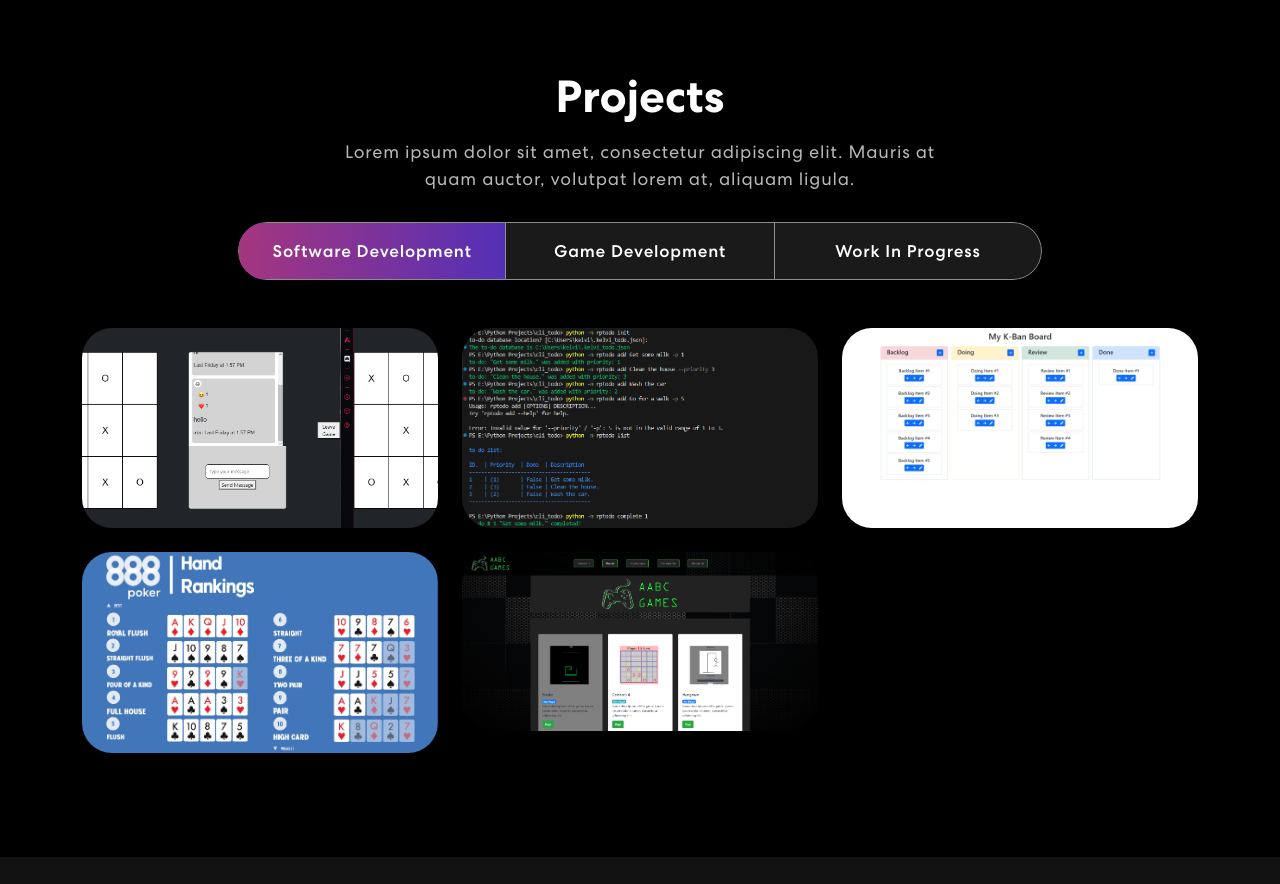
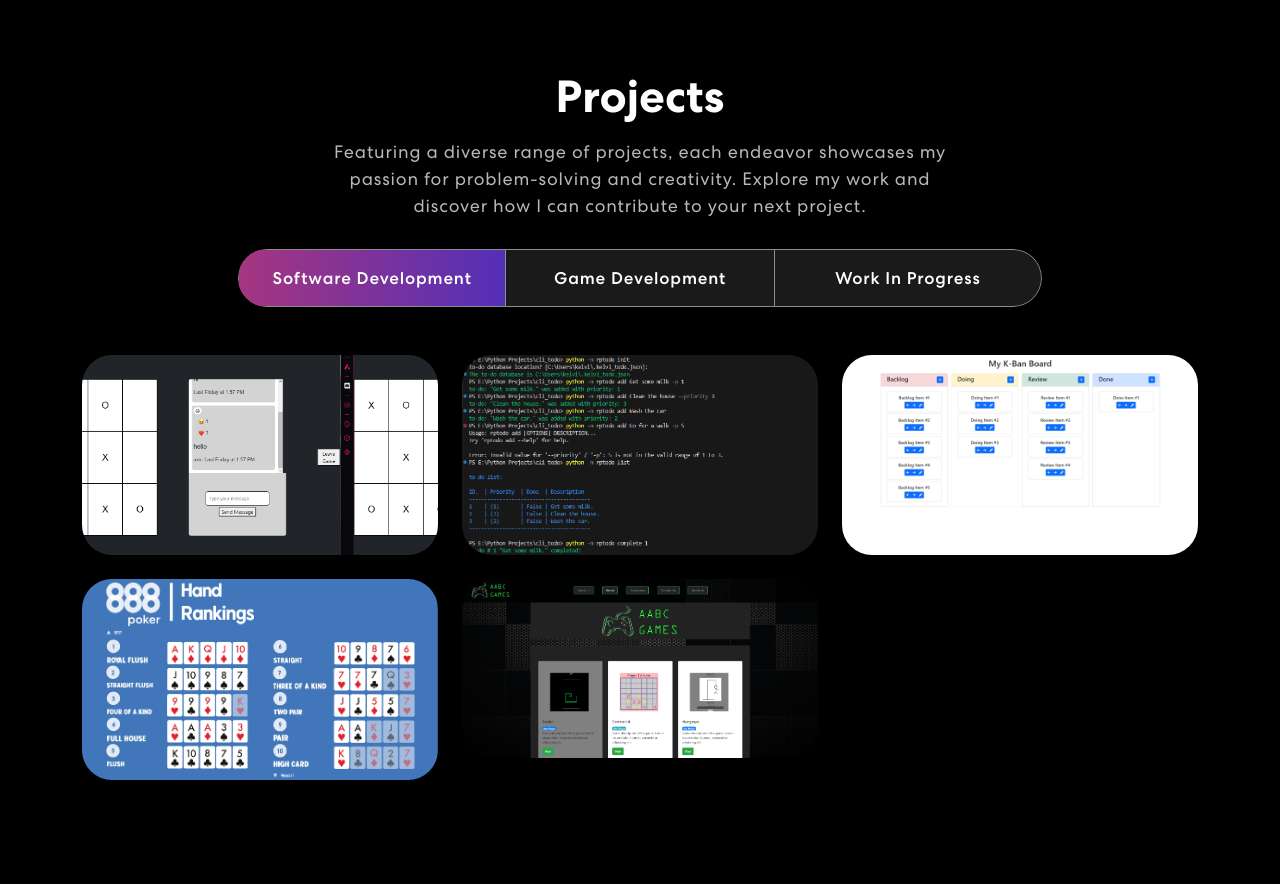
Before and after one commit to AlecFaye/Kelvin-Lim-Porfolio, a React (Create React App) app: page / in a window 1280 px wide. Shown: the part 840-1724 px from the top of the page. Built offline with nearby package versions, Linux system fonts and the light colour scheme.

Commit message:
Updated projects description

```diff
--- a/src/components/Projects.js
+++ b/src/components/Projects.js
@@ -93,7 +93,7 @@ const Projects = () => {
                 <Row>
                     <Col>
                         <h2>Projects</h2>
-                        <p>Lorem ipsum dolor sit amet, consectetur adipiscing elit. Mauris at quam auctor, volutpat lorem at, aliquam ligula.</p>
+                        <p>Featuring a diverse range of projects, each endeavor showcases my passion for problem-solving and creativity.  Explore my work and discover how I can contribute to your next project.</p>
                         <Tab.Container id="projects-tabs" defaultActiveKey="first">
                             <Nav variant="pills" className="nav-pills mb-5 justify-content-center align-items-center" id="pills-tab">
                                 <Nav.Item>
```
